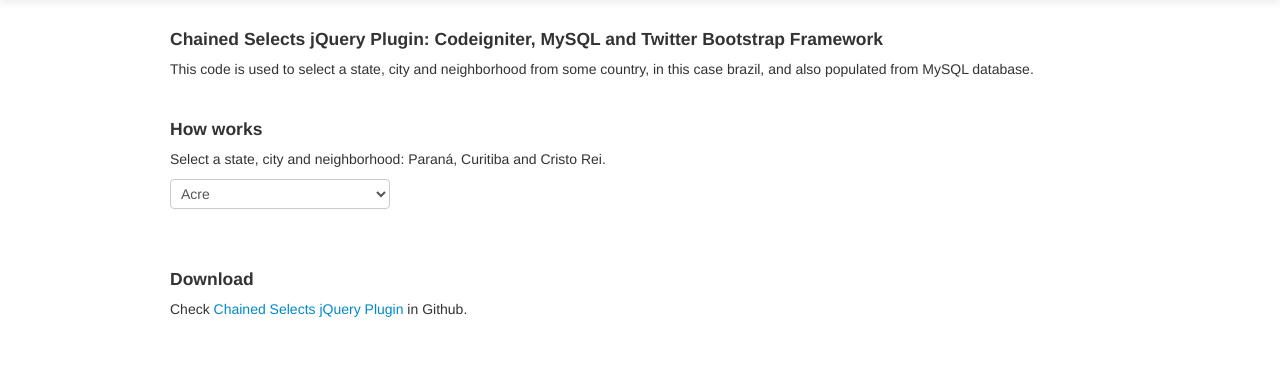
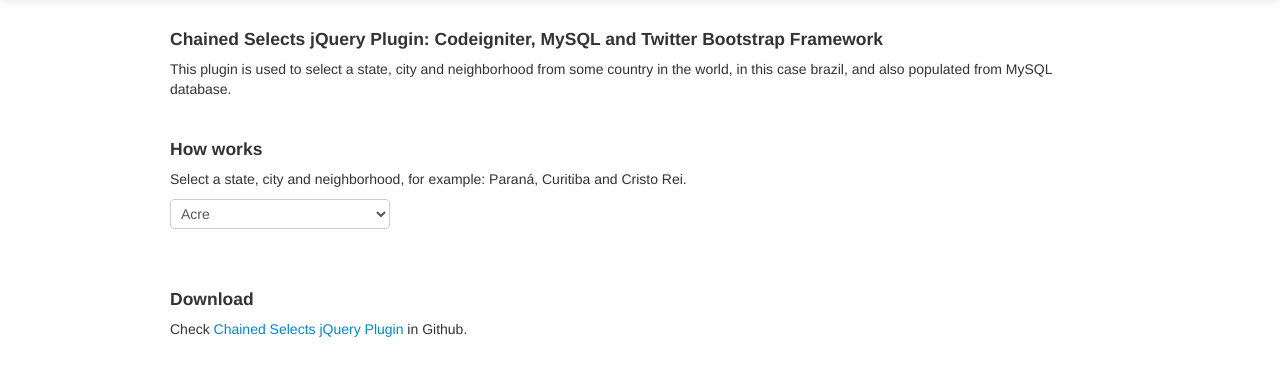
Before and after one commit to leonelfolmer/ChainedSelectsjQueryPlugin, a CodeIgniter app: page / in a window 1280 px wide. Shown: the part 41-417 px from the top of the page. Run offline with CodeIgniter, Linux system fonts and the light colour scheme.

Commit message:
Update welcome_message.php

```diff
--- a/application/views/welcome_message.php
+++ b/application/views/welcome_message.php
@@ -54,12 +54,12 @@
 
     <div class="container">
       <h4>Chained Selects jQuery Plugin: Codeigniter, MySQL and Twitter Bootstrap Framework</h4>
-      <p>This code is used to select a state, city and neighborhood from some country, in this case brazil, and also populated from MySQL database.</p>
+      <p>This plugin is used to select a state, city and neighborhood from some country in the world, in this case brazil, and also populated from MySQL database.</p>
       <p>&nbsp;</p>
 
 
       <h4>How works</h4>
-      <p>Select a state, city and neighborhood: Paraná, Curitiba and Cristo Rei.</p>
+      <p>Select a state, city and neighborhood, for example: Paraná, Curitiba and Cristo Rei.</p>
 
   		<div id="loading">Aguarde ...</div>
 
```
